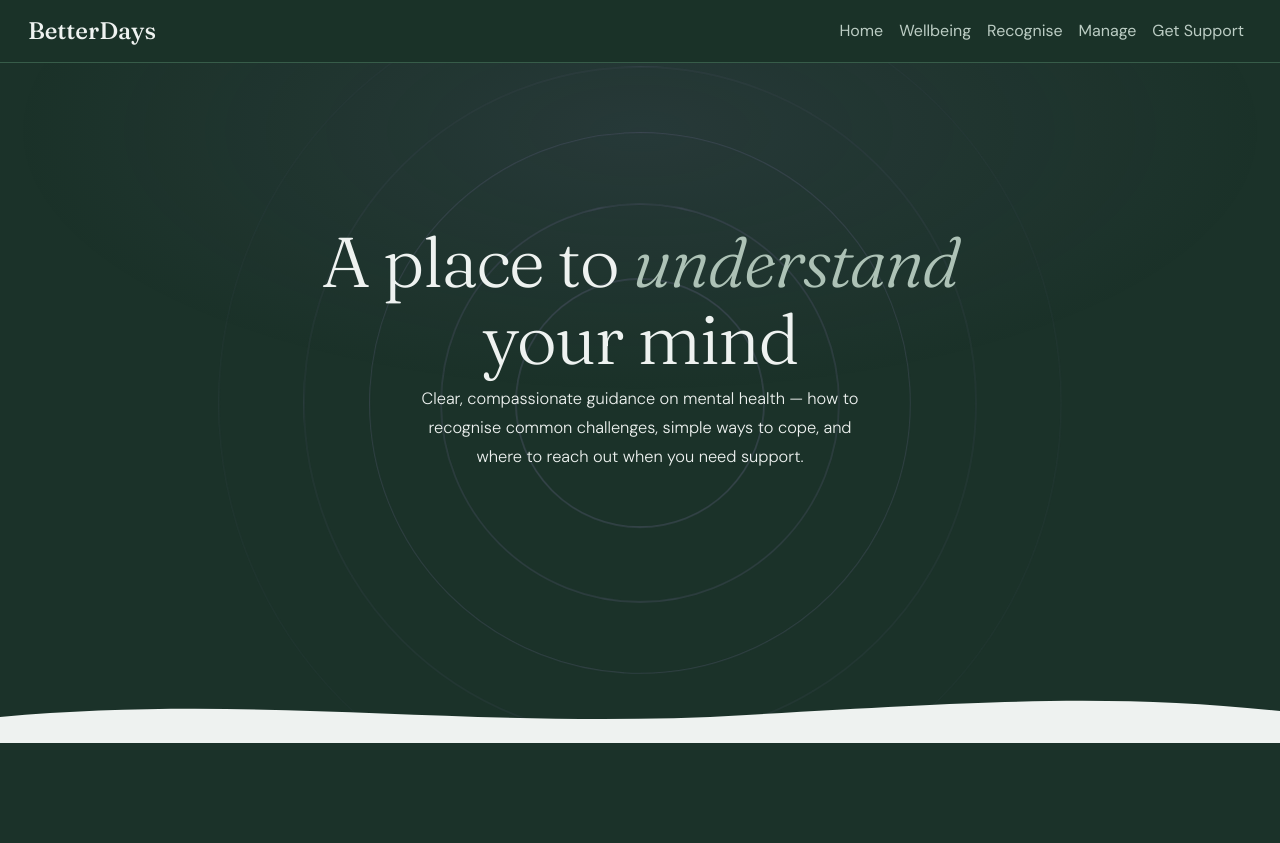
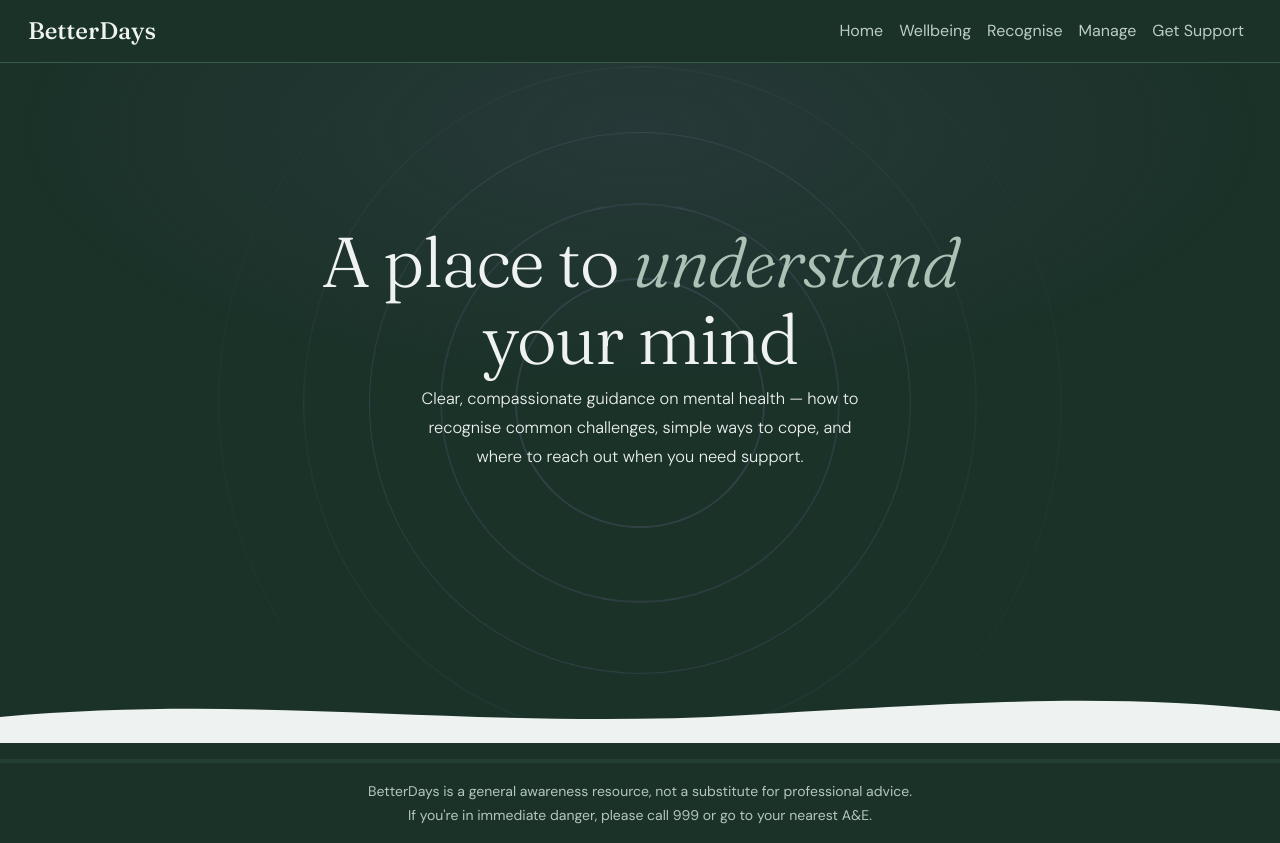
Before and after one commit to thomps-m/better-days, a plain HTML site: page index.html in a window 1280 px wide. Before the commit the page ends 800 px from the top, so only its background shows below. Drawn offline with nearby package versions, Linux system fonts and the light colour scheme.

Commit message:
Add content & styles to footer

```diff
--- a/assets/css/styles.css
+++ b/assets/css/styles.css
@@ -1,4 +1,4 @@
-/* ============== ROOT VARIABLES ============== */
+/* ROOT VARIABLES */
 :root {
   --color-primary-light: hsl(150, 13%, 94%); /* #EEF2F0 */
   --color-primary-dark: hsl(158, 30%, 15%); /* #1A3028 */
@@ -24,6 +24,7 @@ body {
   color: var(--color-primary-light);
   box-sizing: border-box;
 }
+
 /* NAVBAR */
 nav {
   background-color: color-mix(
@@ -85,6 +86,7 @@ nav {
   font-size: 280%;
   font-family: var(--font-display);
 }
+
 /* HERO */
 #hero {
   position: relative;
@@ -181,7 +183,6 @@ nav {
     transform: translate(-50%, -50%) scale(1.04);
   }
 }
-
 /* Hero text styles */
 .hero-content {
   position: relative;
@@ -231,6 +232,22 @@ nav {
   }
 }
 
+/* CONTENT SECTIONS */
+main {
+  background-color: var(--color-primary-light);
+  color: var(--color-primary-dark);
+}
+
+/* FOOTER */
+footer {
+  color: color-mix(in srgb, var(--color-secondary) 35%, var(--color-primary-light));
+  text-align: center;
+  & hr {
+    width: 100%;
+    border: 2px solid color-mix(in srgb, var(--color-primary-dark) 30%, var(--color-secondary));
+  }
+}
+
 /* MEDIA QUERIES */
 @media (prefers-reduced-motion: reduce) {
   .hero-rings {
--- a/index.html
+++ b/index.html
@@ -95,7 +95,14 @@
         <section id="get-support"></section>
     </main>
     <!-- Footer -->
-    <footer></footer>
+    <footer class="pb-3">
+        <hr>
+            <small>
+                BetterDays is a general awareness resource, not a substitute for professional advice.<br>
+                If you're in immediate danger, please call 999 or go to your nearest A&amp;E.
+            </small>
+
+    </footer>
     <script src="https://cdn.jsdelivr.net/npm/bootstrap@5.3.8/dist/js/bootstrap.bundle.min.js"
         integrity="sha384-FKyoEForCGlyvwx9Hj09JcYn3nv7wiPVlz7YYwJrWVcXK/BmnVDxM+D2scQbITxI"
         crossorigin="anonymous"></script>
```
